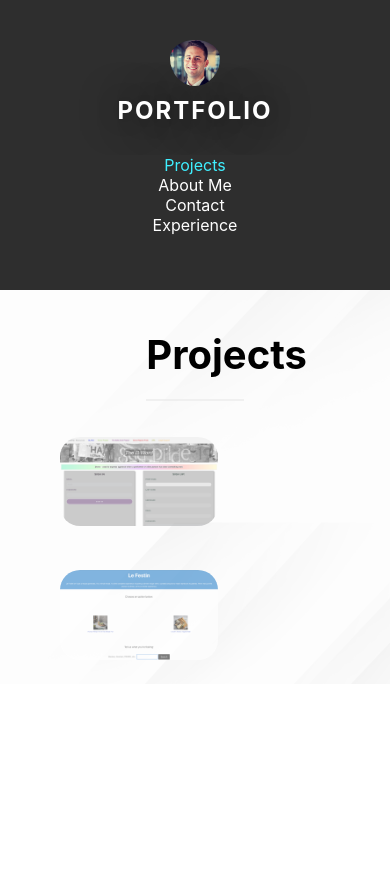
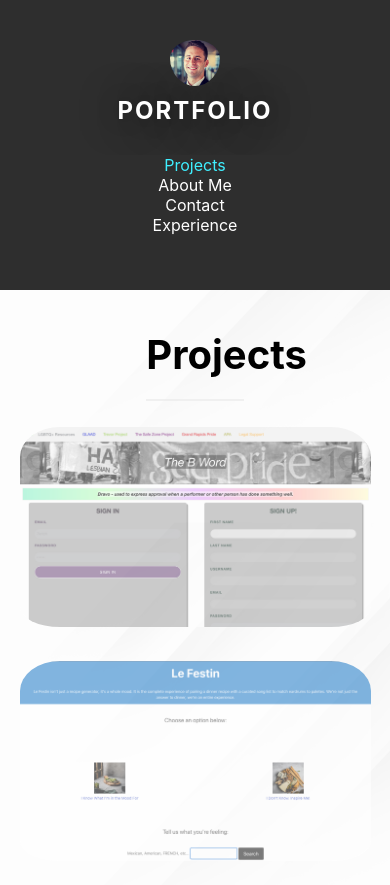
Before and after one commit to 7krich/portfolio, a React (Create React App) app: page / in a window 390 px wide. Before the commit the page ends 844 px from the top, so only its background shows below. Built offline with nearby package versions, Linux system fonts and the light colour scheme.

Commit message:
added gallery mobile responsiveness

```diff
--- a/src/components/Nav/index.js
+++ b/src/components/Nav/index.js
@@ -16,7 +16,7 @@ const Nav = (props) => {
     return(
         <header className="flex-row">
             <h2>
-                <a className="dashboard" href="/">
+                <a className="dashboard" href="/portfolio">
                     <img className="portfolio-pic"
                     src={require('../../assets/images/portfolioPortrait.jpg')}
                     alt="Author"
--- a/src/index.css
+++ b/src/index.css
@@ -244,6 +244,20 @@ h1 {
     margin-bottom: 10px;
   }
 
+  .img-container {
+    width: 90%;
+    margin: auto;
+    padding: 0;
+  }
+
+  .gallery-pics {
+    width: 100%;
+    margin: 0;
+    padding-left: 0;
+    padding-right: 0;
+    padding-top: 10px;
+  }
+
 }
 
 /* MEDIA QUERY FOR TABLETS AND SMALLER */
@@ -268,8 +282,6 @@ h1 {
     padding: 0px;
   }
 
-
-
   .hero-text h2 {
       margin: auto;
       text-align: center;
```
